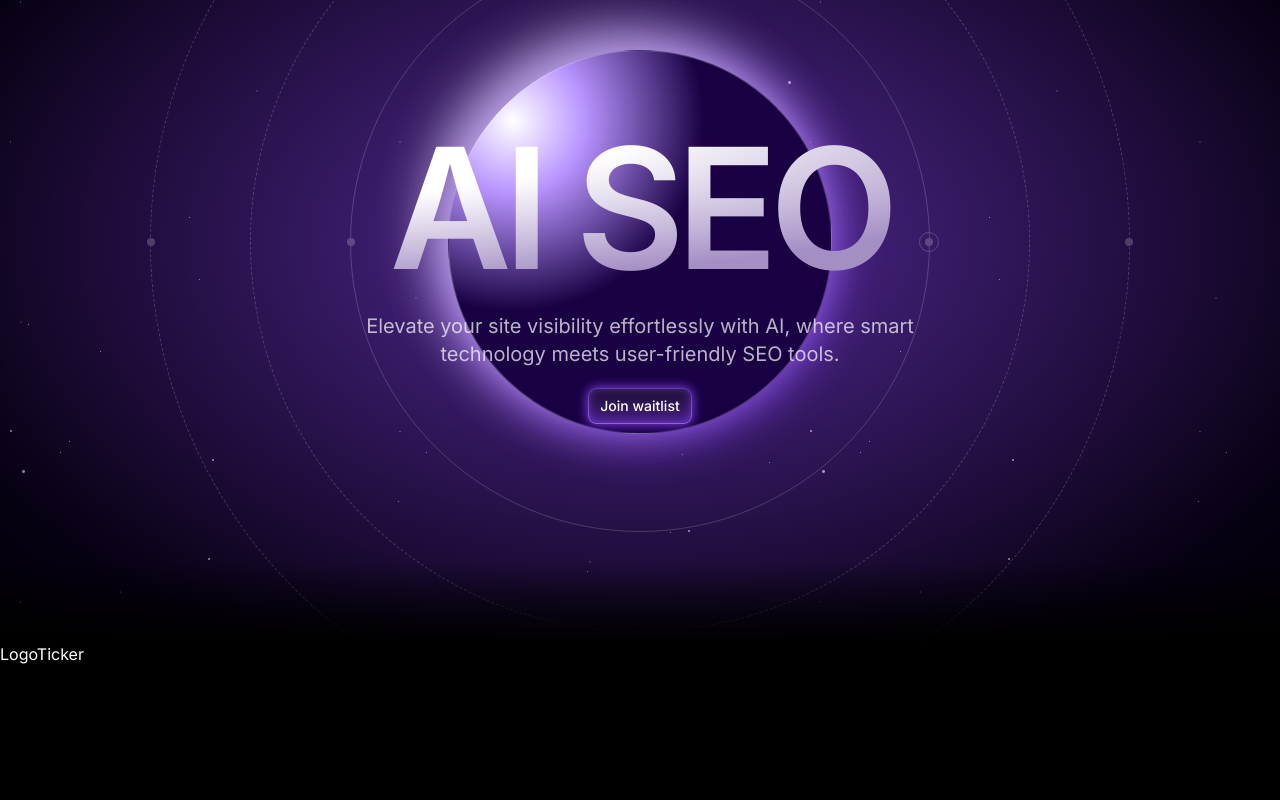
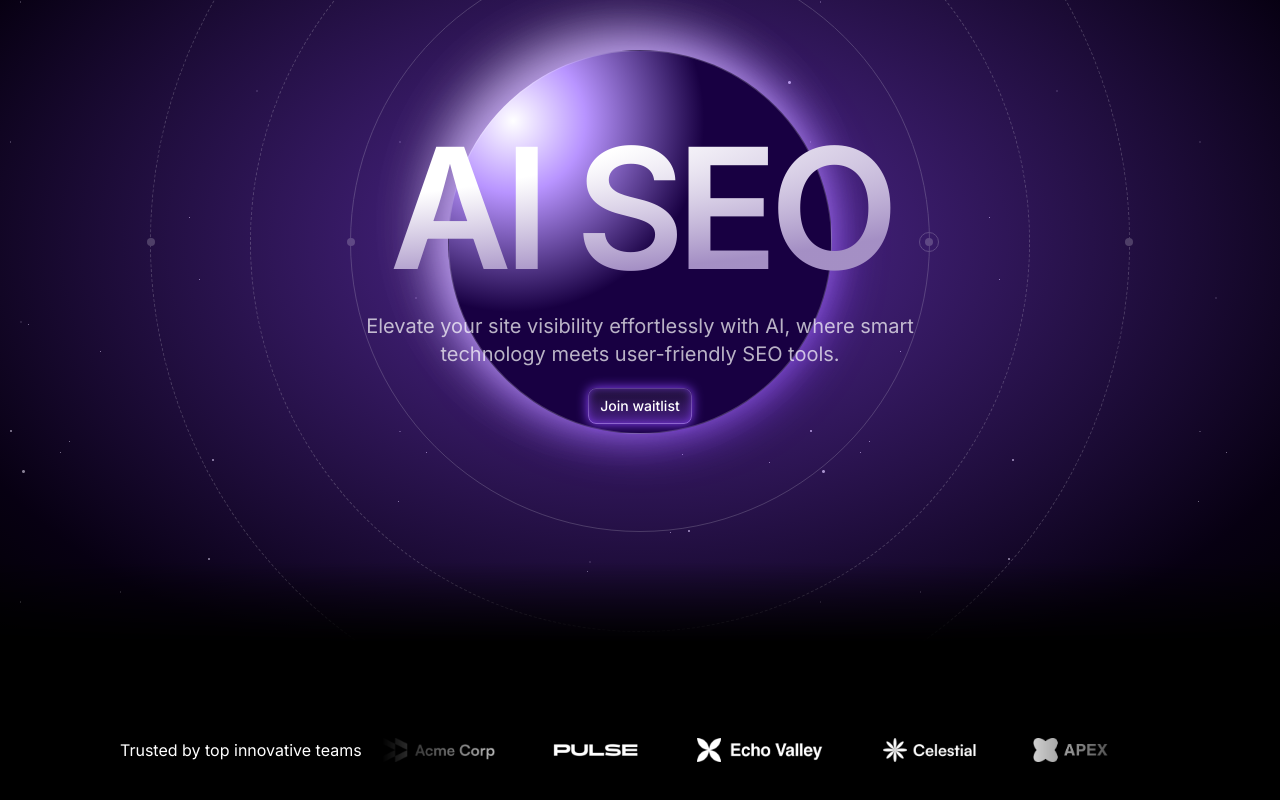
Before and after one commit to KunalBamane57/AI-SEO-, a Next.js app: page / in a window 1280 px wide. Shown: the part 252-1052 px from the top of the page. Before the commit the page ends 918 px from the top, so only its background shows below. Built offline with nearby package versions, Linux system fonts and the light colour scheme.

Commit message:
added the logoTicker section

```diff
--- a/src/sections/Header.tsx
+++ b/src/sections/Header.tsx
@@ -5,8 +5,10 @@ import { Button } from "@/components/Button";
 export const Header = () => {
   return (
     <header className="py-4 border-b border-white/15 md:border-none sticky top-0 z-10">
+      <div className="absolute inset-0 backdrop-blur -z-10 md:hidden"></div>
       <div className="container">
-        <div className="flex justify-between items-center md:border border-white/15 md:p-2.5 rounded-xl max-w-2xl mx-auto backdrop-blur">
+        <div className="flex justify-between items-center md:border border-white/15 md:p-2.5 rounded-xl max-w-2xl mx-auto relative">
+        <div className="absolute inset-0 backdrop-blur -z-10 hidden md:block"></div>
           <div className="h-10 w-10 border rounded-lg inline-flex justify-center items-center border-white/15">
             <div className="h-8 w-8">
               <LogoIcon classname="h-8 w-8" />
--- a/src/sections/LogoTicker.tsx
+++ b/src/sections/LogoTicker.tsx
@@ -1,3 +1,26 @@
+import acmeLogo from '@/assets/logo-acme.png';
+import apexLogo from '@/assets/logo-apex.png'
+import { Purple_Purse } from 'next/font/google';
+import celestialLogo from '@/assets/logo-celestial.png';
+import quantumLogo from '@/assets/logo-quantum.png';
+import pulseLogo from '@/assets/logo-pulse.png';
+import echoLogo from '@/assets/logo-echo.png';
+
 export const LogoTicker = () => {
-  return <section>LogoTicker</section>;
+  return <section className='py-20 md:py-24'>
+    <div className="container">
+      <div className='flex items-center gap-5'>
+        <div className="flex-1 md:flex-none">
+          <h2>Trusted by top innovative teams</h2>
+        </div>
+        <div className="flex-1 overflow-hidden [mask-image:linear-gradient(to_right,transparent,black_20%,black_80%,transparent)]">
+          <div className='flex flex-none gap-14'>
+            {[acmeLogo, pulseLogo, echoLogo, celestialLogo, apexLogo, quantumLogo,].map((logo) => (
+              <img src={logo.src} key={logo.src} className="h-6 w-auto" />
+            ))}
+          </div>
+        </div>
+      </div>
+    </div>
+  </section>;
 };
```
